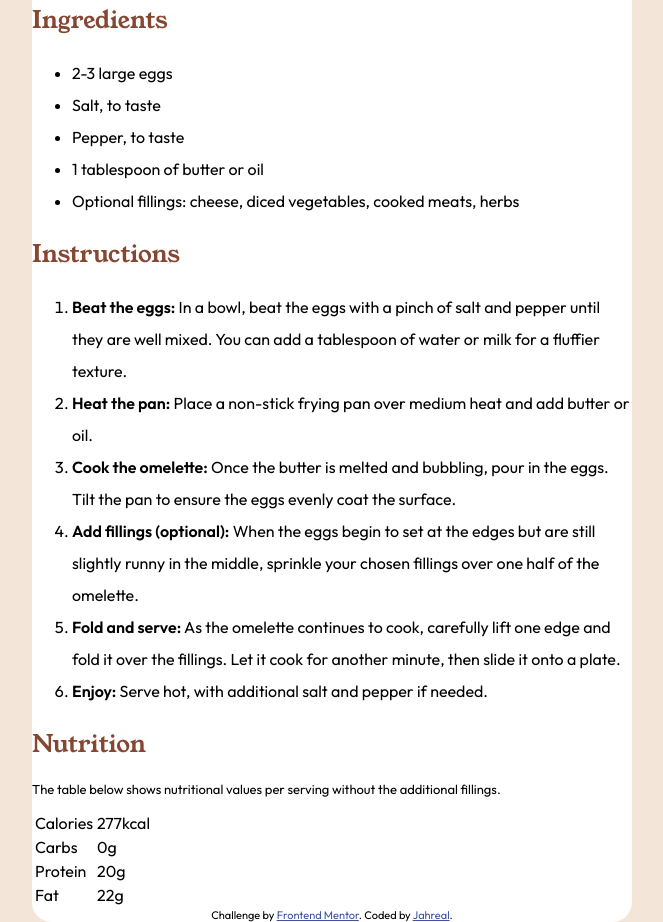
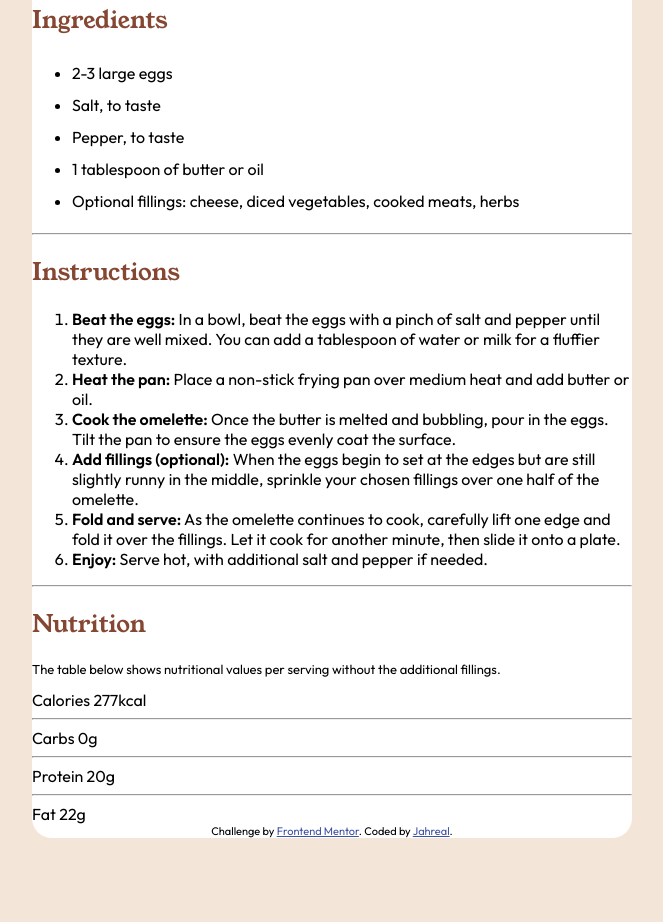
Before and after one commit to Kyerstorm/Recipe-Page, a plain HTML site: page index.html in a window 1280 px wide. Shown: the part 620-1542 px from the top of the page, without its empty margins (308-971 px from the left). After the commit the page ends 1458 px from the top, so only its background shows below. Drawn offline with Linux system fonts and the light colour scheme.

Commit message:
Update index.html

```diff
--- a/index.html
+++ b/index.html
@@ -36,7 +36,7 @@
 
         <h2 class="section-title">Ingredients</h2>
 
-        <ul>
+        <ul class="ingredients-list">
           <li class="list-item">2-3 large eggs</li>
 
           <li class="list-item">Salt, to taste</li>
@@ -47,58 +47,51 @@
 
           <li class="list-item">Optional fillings: cheese, diced vegetables, cooked meats, herbs</li>
         </ul>
-
+        <hr class="line-break">
       </section>
 
       <section>
 
         <h2 class="section-title">Instructions</h2>
 
-        <ol>
-          <li class="list-item"><span class="list-bold">Beat the eggs:</span> In a bowl, beat the eggs with a pinch of salt and pepper until they are well mixed.
+        <ol class="instruction-list">
+          <li class="ol-list-item"><span class="list-bold">Beat the eggs:</span> In a bowl, beat the eggs with a pinch of salt and pepper until they are well mixed.
 
             You can add a tablespoon of water or milk for a fluffier texture.</li>
 
-          <li class="list-item"><span class="list-bold">Heat the pan:</span> Place a non-stick frying pan over medium heat and add butter or oil.</li>
+          <li class="ol-list-item"><span class="list-bold">Heat the pan:</span> Place a non-stick frying pan over medium heat and add butter or oil.</li>
 
-          <li class="list-item"><span class="list-bold">Cook the omelette:</span> Once the butter is melted and bubbling, pour in the eggs. Tilt the pan to ensure the eggs evenly coat the surface.</li>
+          <li class="ol-list-item"><span class="list-bold">Cook the omelette:</span> Once the butter is melted and bubbling, pour in the eggs. Tilt the pan to ensure the eggs evenly coat the surface.</li>
 
-          <li class="list-item"><span class="list-bold">Add fillings (optional):</span> When the eggs begin to set at the edges but are still slightly runny in the middle, sprinkle your chosen fillings over one half of the omelette.</li>
+          <li class="ol-list-item"><span class="list-bold">Add fillings (optional):</span> When the eggs begin to set at the edges but are still slightly runny in the middle, sprinkle your chosen fillings over one half of the omelette.</li>
 
-          <li class="list-item"><span class="list-bold">Fold and serve:</span> As the omelette continues to cook, carefully lift one edge and fold it over the fillings. Let it cook for another minute, then slide it onto a plate.</li>
+          <li class="ol-list-item"><span class="list-bold">Fold and serve:</span> As the omelette continues to cook, carefully lift one edge and fold it over the fillings. Let it cook for another minute, then slide it onto a plate.</li>
 
-          <li class="list-item"><span class="list-bold">Enjoy:</span> Serve hot, with additional salt and pepper if needed.</li>
+          <li class="ol-list-item"><span class="list-bold">Enjoy:</span> Serve hot, with additional salt and pepper if needed.</li>
         </ol>
-
+        <hr class="line-break">
       </section>
 
       <section>
 
         <h2 class="section-title">Nutrition</h2>
         <p class="description">The table below shows nutritional values per serving without the additional fillings.</p>
-        <table>
+        <div class="nutrition-container">
+            <div class="nutritional-value">Calories <span class="amount">277kcal</span></div>
 
-          <tr>
-            <td>Calories</td>
-            <td>277kcal</td>
-          </tr>
+            <hr class="line-break">
 
-          <tr>
-            <td>Carbs</td>
-            <td>0g</td>
-          </tr>
+            <div class="nutritional-value">Carbs <span class="amount">0g</span></div>
 
-          <tr>
-            <td>Protein</td>
-            <td>20g</td>
-          </tr>
+            <hr class="line-break">
 
-          <tr>
-            <td>Fat</td>
-            <td>22g</td>
-          </tr>
+            <div class="nutritional-value">Protein <span class="amount">20g</span></div>
 
-        </table>
+            <hr class="line-break">
+
+            <div class="nutritional-value">Fat <span class="amount">22g</span></div>
+          </div>
+
       </section>
     </main>
 
```
